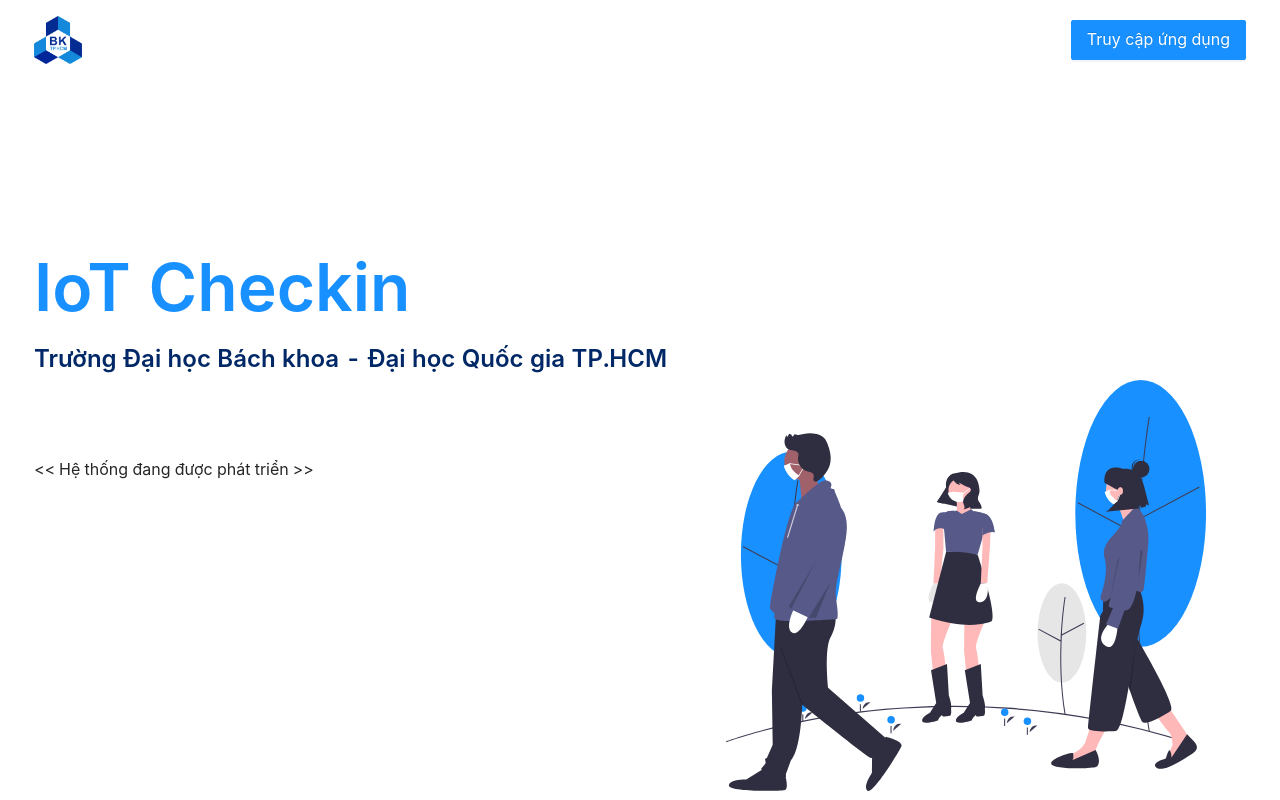
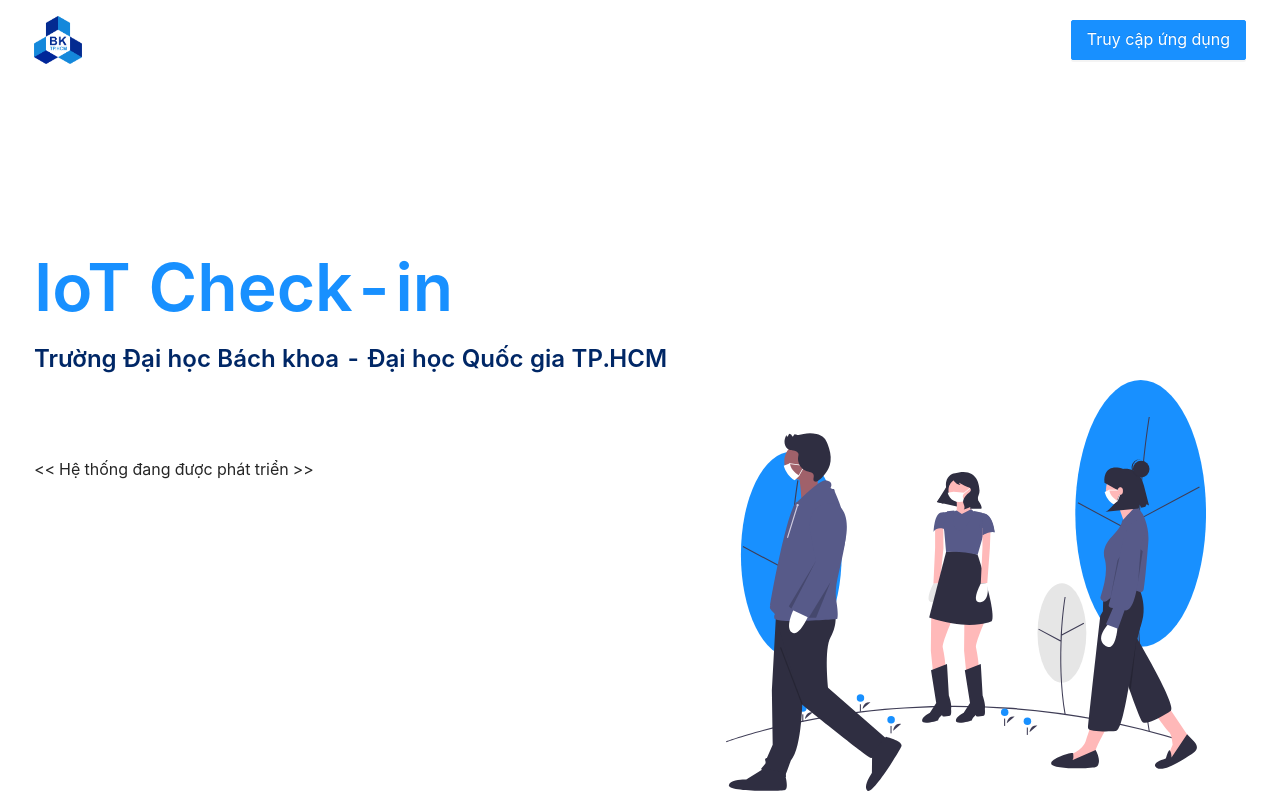
Before and after one commit to hakunamalaton/My_IoT_BK_CheckIn, a React (Create React App) app in the folder frontend/: page / in a window 1280 px wide. Built offline with nearby package versions, Linux system fonts and the light colour scheme; no server answers.

Commit message:
feat: update text

```diff
--- a/frontend/public/index.html
+++ b/frontend/public/index.html
@@ -14,7 +14,6 @@
       manifest.json provides metadata used when your web app is installed on a
       user's mobile device or desktop. See https://developers.google.com/web/fundamentals/web-app-manifest/
     -->
-        <link rel="manifest" href="%PUBLIC_URL%/manifest.json" />
         <!--
       Notice the use of %PUBLIC_URL% in the tags above.
       It will be replaced with the URL of the `public` folder during the build.
--- a/frontend/src/modules/landing/views/index.tsx
+++ b/frontend/src/modules/landing/views/index.tsx
@@ -17,7 +17,7 @@
 
             <div className="body container">
                 <div className="text-wrapper">
-                    <h3>IoT Checkin</h3>
+                    <h3>IoT Check-in</h3>
                     <p className="subTitle">Trường Đại học Bách khoa - Đại học Quốc gia TP.HCM</p>
                     <p
                         className="content"
```
Also changed, not shown: frontend/public/manifest.json (deleted), 1 other file (tests, documents, lock files or other folders).
